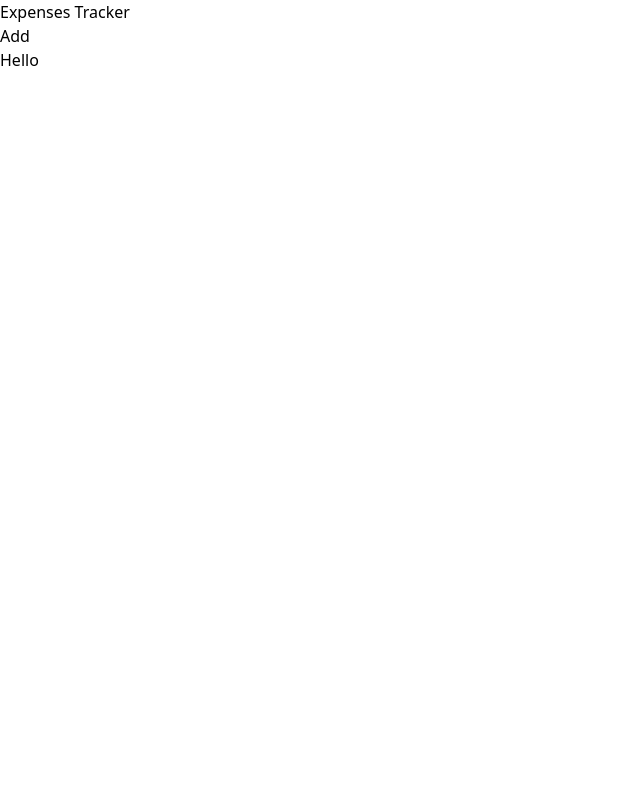
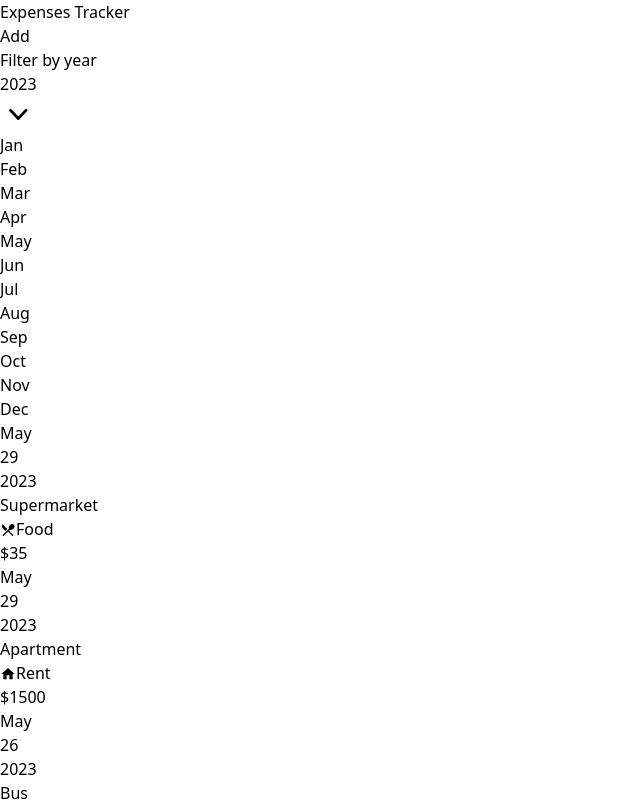
Before and after one commit to nicoPuegher/expenses-tracker, a React (Vite) app: page / in a window 1280 px wide. Shown: the top 801 px of the page, without its empty margins (0-640 px from the left). Built offline with nearby package versions, Linux system fonts and the light colour scheme; the HTML template or start-up script is replaced by a standard one.

Commit message:
create main and move related components inside

```diff
--- a/src/components/Chart.jsx
+++ b/src/components/Main/Chart.jsx
@@ -1,6 +1,6 @@
 import React from 'react';
-import ChartBar from '../ChartBar/ChartBar';
-import monthsData from './monthsData';
+import ChartBar from './ChartBar';
+import monthsData from '../../utils/months-data';
 
 function Chart() {
   const yearlyExpenses = monthsData.reduce(
--- a/src/components/Expenses.jsx
+++ b/src/components/Main/Expenses/Expenses.jsx
@@ -2,11 +2,11 @@ import React from 'react';
 import PropTypes from 'prop-types';
 import Alert from '@mui/material/Alert';
 import ExpenseDate from './ExpenseDate';
-import Tag from '../Tag/Tag';
-import expenses from './expenses';
+import Tag from './Tag';
+import dummyExpenses from '../../../utils/dummy-expenses';
 
 function Expenses({ currentFilter }) {
-  const filteredTransactions = expenses.filter(
+  const filteredTransactions = dummyExpenses.filter(
     (transaction) => transaction.date.getFullYear() === Number(currentFilter)
   );
 
--- a/src/components/Tag.jsx
+++ b/src/components/Main/Expenses/Tag.jsx
@@ -1,6 +1,6 @@
 import React from 'react';
 import PropTypes from 'prop-types';
-import CustomIcon from '../CustomIcon/CustomIcon';
+import CustomIcon from './CustomIcon';
 
 function Tag({ name, color }) {
   const classes = `${color} inline-flex items-center rounded px-2 py-1 text-xs font-medium text-gray-600 ring-1 ring-inset ring-gray-500/10 gap-x-1`;
--- a/src/components/Filter.jsx
+++ b/src/components/Main/Filter.jsx
@@ -1,7 +1,7 @@
 import React from 'react';
 import PropTypes from 'prop-types';
-import Dropdown from '../Dropdown/Dropdown';
-import filterList from './filterList';
+import Dropdown from './Dropdown';
+import filterList from '../../utils/filter-list';
 
 function Filter({ title, onChangeFilter }) {
   const changeFilterHandler = (newFilter) => {
--- a/src/components/Main/Main.jsx
+++ b/src/components/Main/Main.jsx
@@ -1,7 +1,18 @@
 import React from 'react';
+import Filter from './Filter';
+import Chart from './Chart';
+import Expenses from './Expenses/Expenses';
 
 function Main() {
-  return <main>Hello</main>;
+  const changeFilterHandler = () => {};
+
+  return (
+    <main>
+      <Filter title="Filter by year" onChangeFilter={changeFilterHandler} />
+      <Chart />
+      <Expenses currentFilter={2023} />
+    </main>
+  );
 }
 
 export default Main;
```
Also changed, not shown: src/components/Main/ChartBar.jsx (renamed from src/components/ChartBar.jsx), src/components/Main/Dropdown.jsx (renamed from src/components/Dropdown.jsx), src/components/Main/Expenses/CustomIcon.jsx (renamed from src/components/CustomIcon.jsx), src/components/Main/Expenses/ExpenseDate.jsx (renamed from src/components/ExpenseDate.jsx), src/utils/dummy-expenses.js (renamed from src/utils/expenses.js), src/utils/filter-list.js (renamed from src/utils/filterList.js), src/utils/months-data.js (renamed from src/utils/monthsData.js).
